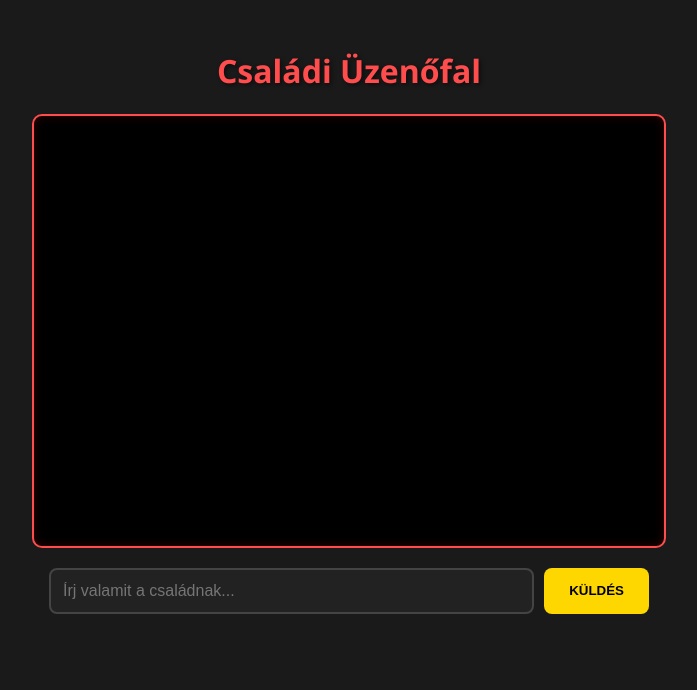
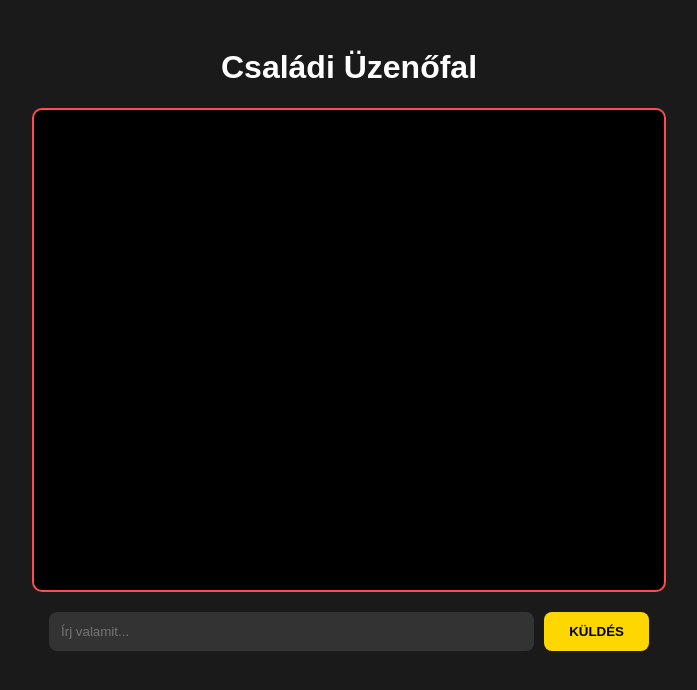
Before and after one commit to SiposZoltan633/tothfamily, a plain HTML site: page admin.html in a window 1280 px wide. Shown: the whole page, without its empty margins (291-988 px from the left). Drawn offline with Linux system fonts and the light colour scheme; no server answers.

Commit message:
Refactor admin.html for user authentication and UI
Updated the messaging system with user authentication and improved styling.

```diff
--- a/admin.html
+++ b/admin.html
@@ -5,98 +5,29 @@
     <meta name="viewport" content="width=device-width, initial-scale=1.0">
     <title>Tóth Family - Üzenőfal</title>
     <style>
-        body {
-            background: #1a1a1a;
-            color: white;
-            font-family: 'Segoe UI', sans-serif;
-            padding: 20px;
-            display: flex;
-            flex-direction: column;
-            align-items: center;
-        }
-        h1 { color: #ff4d4d; text-shadow: 2px 2px 4px rgba(0,0,0,0.5); }
-
-        #uzenetek {
-            border: 2px solid #ff4d4d;
-            width: 95%;
-            max-width: 600px;
-            height: 400px;
-            overflow-y: auto;
-            padding: 15px;
-            margin-bottom: 20px;
-            background: #000000; /* Teljesen fekete háttér */
-            border-radius: 10px;
-            box-shadow: inset 0 0 10px rgba(255,0,0,0.2);
-        }
-
-        /* Itt a lényeg: Az üzenetek szövege fehér és jól látható */
-        .uzenet-sor {
-            margin-bottom: 12px;
-            padding: 10px;
-            border-bottom: 1px solid #333;
-            color: #ffffff; /* Fehér szöveg */
-            word-wrap: break-word;
-            animation: fadeIn 0.3s;
-        }
-
-        .ido {
-            color: #ffd700; /* Arany színű időbélyeg */
-            font-size: 0.8em;
-            margin-bottom: 4px;
-            display: block;
-        }
-
-        @keyframes fadeIn { from { opacity: 0; transform: translateY(5px); } to { opacity: 1; transform: translateY(0); } }
-
-        .controls {
-            display: flex;
-            gap: 10px;
-            width: 95%;
-            max-width: 600px;
-        }
-
-        input {
-            flex-grow: 1;
-            padding: 12px;
-            border-radius: 8px;
-            border: 2px solid #444;
-            background: #222;
-            color: white;
-            font-size: 16px;
-        }
-
-        input:focus { border-color: #ff4d4d; outline: none; }
-
-        button {
-            padding: 12px 25px;
-            background: #ffd700;
-            border: none;
-            border-radius: 8px;
-            font-weight: bold;
-            color: #000;
-            cursor: pointer;
-            transition: 0.3s;
-        }
-
-        button:hover { background: #ffcc00; transform: scale(1.05); }
+        body { background: #1a1a1a; color: white; font-family: sans-serif; padding: 20px; display: flex; flex-direction: column; align-items: center; }
+        #uzenetek { border: 2px solid #ff4d4d; width: 95%; max-width: 600px; height: 450px; overflow-y: auto; padding: 15px; background: black; border-radius: 10px; margin-bottom: 20px; }
+        .uzenet-sor { margin-bottom: 15px; padding: 10px; border-bottom: 1px solid #333; display: block; color: white; }
+        .ido { color: #ffd700; font-size: 0.8em; display: block; margin-bottom: 5px; }
+        .szoveg { font-weight: bold; font-size: 1.1em; color: white; }
+        .controls { display: flex; gap: 10px; width: 95%; max-width: 600px; }
+        input { flex-grow: 1; padding: 12px; border-radius: 8px; border: none; background: #333; color: white; }
+        button { padding: 12px 25px; background: #ffd700; border: none; border-radius: 8px; font-weight: bold; cursor: pointer; color: black; }
     </style>
 </head>
 <body>
     <h1>Családi Üzenőfal</h1>
-
-    <div id="uzenetek">
-        </div>
-
+    <div id="uzenetek"></div>
     <div class="controls">
-        <input type="text" id="ujUzenet" placeholder="Írj valamit a családnak..." autocomplete="off">
+        <input type="text" id="ujUzenet" placeholder="Írj valamit..." autocomplete="off">
         <button id="kuldBtn">KÜLDÉS</button>
     </div>
 
     <script type="module">
         import { initializeApp } from "https://www.gstatic.com/firebasejs/10.8.0/firebase-app.js";
+        import { getAuth, onAuthStateChanged } from "https://www.gstatic.com/firebasejs/10.8.0/firebase-auth.js";
         import { getDatabase, ref, push, onChildAdded } from "https://www.gstatic.com/firebasejs/10.8.0/firebase-database.js";
 
-        // Azonosítók alapján
         const firebaseConfig = {
             apiKey: "AIzaSyCs1IB9gKlY_7K_oawhVkttnMc_QI7BKnw",
             authDomain: "tothfamily-c87a3.firebaseapp.com",
@@ -108,32 +39,31 @@
         };
 
         const app = initializeApp(firebaseConfig);
+        const auth = getAuth(app);
         const db = getDatabase(app);
         const uzenetBox = document.getElementById('uzenetek');
-        const uzenetRef = ref(db, 'uzenetek');
 
-        function kuldes() {
+        onAuthStateChanged(auth, (user) => {
+            if (user) {
+                const uzenetRef = ref(db, 'uzenetek');
+                onChildAdded(uzenetRef, (snapshot) => {
+                    const data = snapshot.val();
+                    const div = document.createElement('div');
+                    div.className = 'uzenet-sor';
+                    div.innerHTML = `<span class="ido">${data.ido || ''}</span><span class="szoveg">${data.szoveg || data}</span>`;
+                    uzenetBox.appendChild(div);
+                    uzenetBox.scrollTop = uzenetBox.scrollHeight;
+                });
+            } else { window.location.href = 'index.html'; }
+        });
+
+        document.getElementById('kuldBtn').onclick = () => {
             const txt = document.getElementById('ujUzenet').value;
             if(txt.trim() !== "") {
-                push(uzenetRef, {
-                    szoveg: txt,
-                    ido: new Date().toLocaleString('hu-HU', { hour: '2-digit', minute: '2-digit', second: '2-digit' })
-                }).catch(err => alert("Hiba a küldéskor! Ellenőrizd a Realtime Database Rules fület."));
+                push(ref(db, 'uzenetek'), { szoveg: txt, ido: new Date().toLocaleTimeString('hu-HU') });
                 document.getElementById('ujUzenet').value = '';
             }
-        }
-
-        document.getElementById('kuldBtn').onclick = kuldes;
-        document.getElementById('ujUzenet').onkeypress = (e) => { if(e.key === 'Enter') kuldes(); };
-
-        onChildAdded(uzenetRef, (data) => {
-            const uzenet = data.val();
-            const div = document.createElement('div');
-            div.className = 'uzenet-sor';
-            div.innerHTML = `<span class="ido">${uzenet.ido}</span>${uzenet.szoveg}`;
-            uzenetBox.appendChild(div);
-            uzenetBox.scrollTop = uzenetBox.scrollHeight;
-        });
+        };
     </script>
 </body>
 </html>
```
